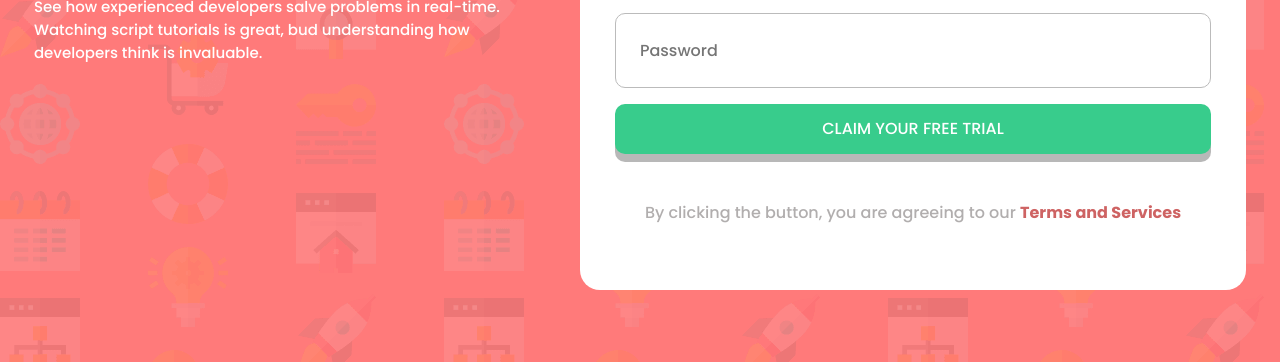
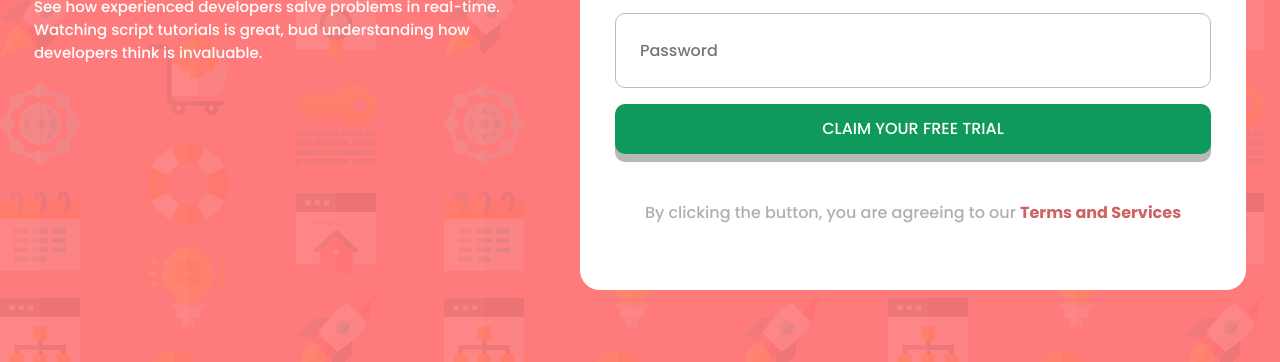
Before and after one commit to CristionCmps/Registration-Form, a plain HTML site: page index.html in a window 1280 px wide. In both pictures the pointer is over the element "CLAIM YOUR FREE TRIAL". Shown: the part 438-800 px from the top of the page. Drawn offline with Linux system fonts and the light colour scheme; a web font is replaced by a local one.

Commit message:
feat: add hover

```diff
--- a/style.css
+++ b/style.css
@@ -105,7 +105,6 @@ body {
     justify-content: center;
     margin-bottom: 20px;
     box-shadow: 0px 8px rgb(114, 114, 114, .5);
-    cursor: pointer;
 }
 
 .free strong {
@@ -132,6 +131,11 @@ body {
     justify-content: center;
     box-shadow: 0px 8px rgb(114, 114, 114, .5);
     cursor: pointer;
+
+}
+
+.free-trial:hover {
+    background-color: hsl(154, 82%, 33%);
 }
 
 .free-trial a {
```
